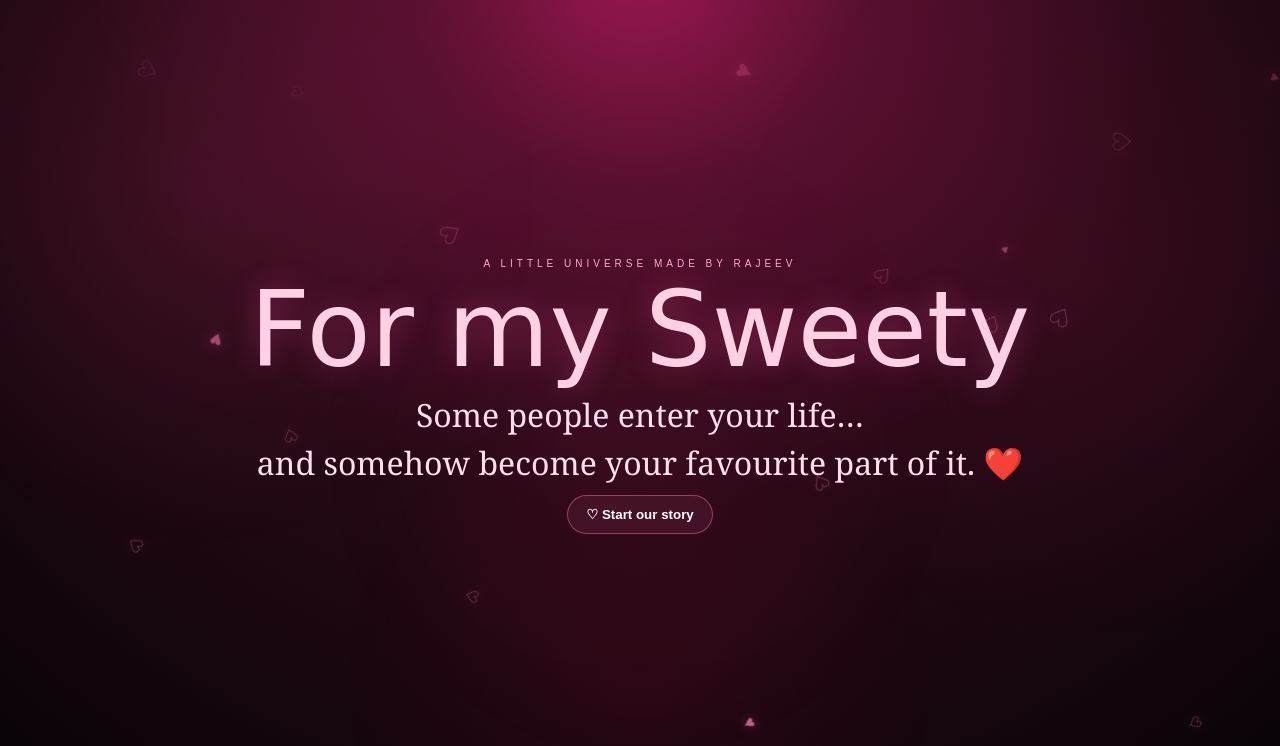
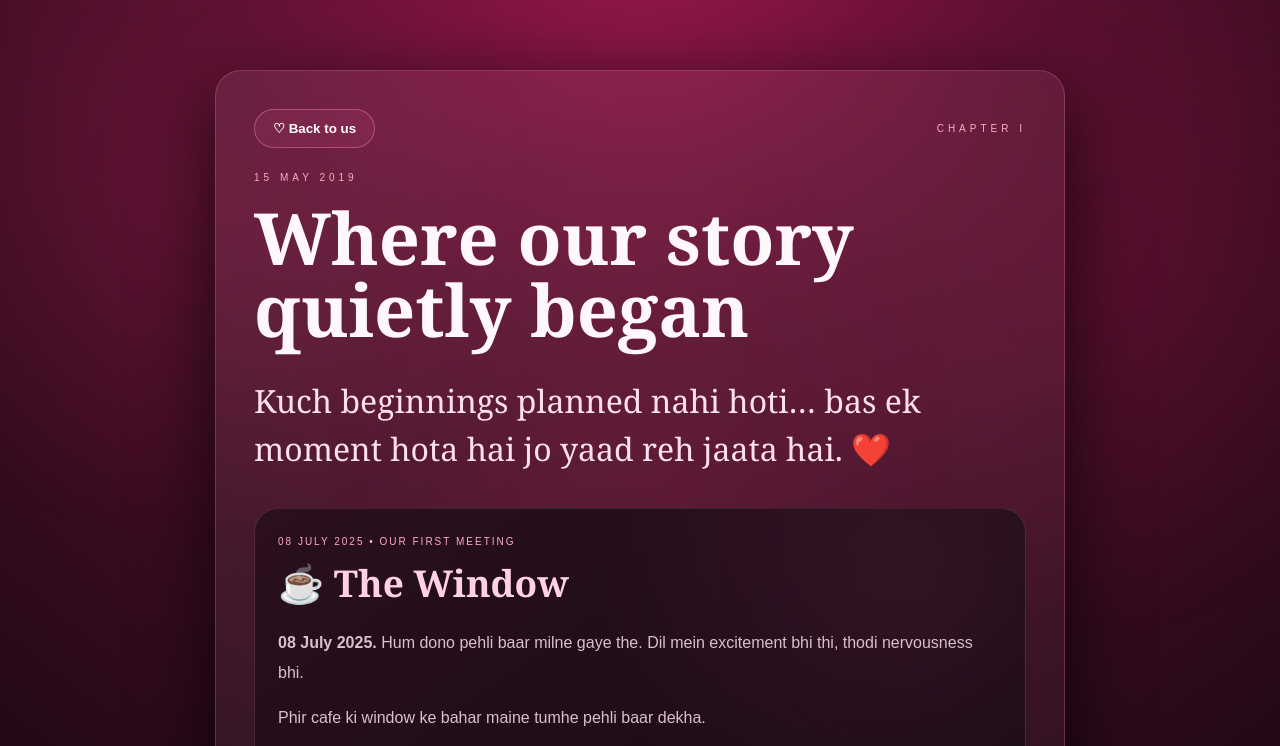
Before and after one commit to RAJEEVKUMAR9598/Surprize, a plain HTML site: page index.html in a window 1280 px wide. Both pictures are taken after a click on the button "♡ Start our story". Shown: the top 746 px of the page. Drawn offline with Linux system fonts and the light colour scheme.

Commit message:
Refactor music handling and unlock logic in index.html

```diff
--- a/index.html
+++ b/index.html
@@ -271,27 +271,14 @@ body:after{
 <div id="secretMsg" style="display:none"><h2>ACCESS GRANTED 🌹</h2><p>15 May 2019 — our beginning.</p><p>08 July 2025 — the day a screen became real.</p><p class="romantic">“You are still my favourite person.” ❤️</p></div>
 </div></section>
 
+
 <script>
+const pages=[...document.querySelectorAll('.page')];
 
-const heartLayer=document.getElementById('petals');
-function createFloatingHeart(){
- const h=document.createElement('div');
- h.className='floating-heart';
- h.textContent=Math.random()>0.22?'♡':'♥';
- h.style.left=(Math.random()*100)+'vw';
- h.style.setProperty('--drift',(Math.random()*180-90)+'px');
- h.style.animationDuration=(7+Math.random()*6)+'s';
- h.style.fontSize=(12+Math.random()*15)+'px';
- heartLayer.appendChild(h);
- setTimeout(()=>h.remove(),14000);
-}
-for(let i=0;i<12;i++) setTimeout(createFloatingHeart,i*180);
-setInterval(createFloatingHeart,650);
-const pages=[...document.querySelectorAll('.page')];
 const song=new Audio();
 song.loop=true;
 song.preload='auto';
-song.volume=.72;
+song.volume=0.72;
 
 const tracks={
   0:'assets/song1.mp3',
@@ -306,63 +293,50 @@ const tracks={
 let currentTrack='';
 let musicStarted=false;
 
-function loadTrack(n){
+function setTrack(n){
   const file=tracks[n] || tracks[0];
   if(currentTrack===file) return;
   currentTrack=file;
   song.src=file;
   song.load();
+  if(musicStarted){
+    song.play().catch(()=>{});
+  }
 }
 
-function tryAutoplay(){
-  if(musicStarted) return;
-  loadTrack(0);
-
-  // Browser-friendly attempt: muted autoplay can be allowed.
-  song.muted=true;
-  song.play().then(()=>{
-    musicStarted=true;
-  }).catch(()=>{});
-}
-
-// Try as soon as page loads. If browser blocks audible playback,
-// muted playback may still start.
-loadTrack(0);
-tryAutoplay();
-
-function enableMusic(){
+function startMusic(){
   if(musicStarted){
-    song.muted=false;
     song.play().catch(()=>{});
     return;
   }
-
-  loadTrack(0);
+  setTrack(0);
   song.muted=false;
   song.play().then(()=>{
     musicStarted=true;
-  }).catch(()=>{});
+  }).catch(()=>{
+    // Browser may require a user gesture; the first tap handler below retries.
+  });
 }
 
-// Any first natural tap/click starts the audible song.
-// User does NOT need to press a music button.
-['pointerdown','touchstart','keydown'].forEach(evt=>{
-  document.addEventListener(evt,enableMusic,{once:true,passive:true});
+function go(n){
+  if(n<0 || n>=pages.length) return;
+  pages.forEach(p=>p.classList.remove('active'));
+  const next=document.getElementById('p'+n);
+  if(next) next.classList.add('active');
+  window.scrollTo({top:0,behavior:'smooth'});
+  if(musicStarted) setTrack(n);
+  if(n===5) startFinal();
+}
+
+/* Start sound from the first natural user interaction, without a music button. */
+document.addEventListener('pointerdown', function(){
+  startMusic();
+}, {once:true, passive:true});
+
+document.getElementById('startBtn').addEventListener('click',function(){
+  startMusic();
+  go(1);
 });
-
-function setTrack(n){
-  const file=tracks[n] || tracks[0];
-  if(currentTrack===file && !song.paused) return;
-
-  currentTrack=file;
-  song.src=file;
-  song.load();
-
-  if(musicStarted){
-    song.muted=false;
-    song.play().catch(()=>{});
-  }
-}
 
 const letters=[
 "Distance gets annoying sometimes… but whenever I miss you, I remember that I have someone worth missing. ❤️",
@@ -370,30 +344,45 @@ const letters=[
 "Because tumhari smile achhi lagti hai, tumhari voice achhi lagti hai, tumhara gussa bhi cute lagta hai… and most importantly, because you're you.",
 "I don't know exactly what every tomorrow looks like. Bas itna pata hai ki us tomorrow mein aur memories tumhare saath chahiye — more calls, more meetings, more birthdays together."
 ];
+
 function letter(i){
   const box=document.getElementById('letter');
   const titles=['When you miss me','For your smile','Why I love you','Our tomorrow'];
   box.innerHTML='<h2>'+titles[i]+'</h2><p class="romantic">'+letters[i]+'</p>';
   box.classList.add('show');
 }
+
 let finalStarted=false;
 function startFinal(){
   if(finalStarted)return;
   finalStarted=true;
- const lines=["Okay… enough bakchodi. 😂❤️","Sach bolun, Sweety…","there is still so much I want to experience with you.","More calls. More laughter. More surprises.","More chapters… together. ❤️"];
+  const lines=[
+    "Okay… enough bakchodi. 😂❤️",
+    "Sach bolun, Sweety…",
+    "there is still so much I want to experience with you.",
+    "More calls. More laughter. More surprises.",
+    "More chapters… together. ❤️"
+  ];
   let i=0;
   const el=document.getElementById('finalText');
   function next(){
-  if(i<lines.length){el.textContent=lines[i++];setTimeout(next,1100)}
-  else{el.textContent='';document.getElementById('end').style.display='block';}
+    if(i<lines.length){
+      el.textContent=lines[i++];
+      setTimeout(next,1100);
+    }else{
+      el.textContent='';
+      document.getElementById('end').style.display='block';
+    }
   }
   next();
 }
+
 function unlock(){
   const v=document.getElementById('pass').value.replace(/\D/g,'');
- if(v==='15052019'||v==='08072025')document.getElementById('secretMsg').style.display='block';
- else alert('Hmm… wrong date, Sweety 😏❤️');
+  if(v==='15052019'||v==='08072025'){
+    document.getElementById('secretMsg').style.display='block';
+  }else{
+    alert('Hmm… wrong date, Sweety 😏❤️');
+  }
 }
 </script>
-</body>
-</html>
```
Lines whose indentation alone changed are shown as unchanged.
